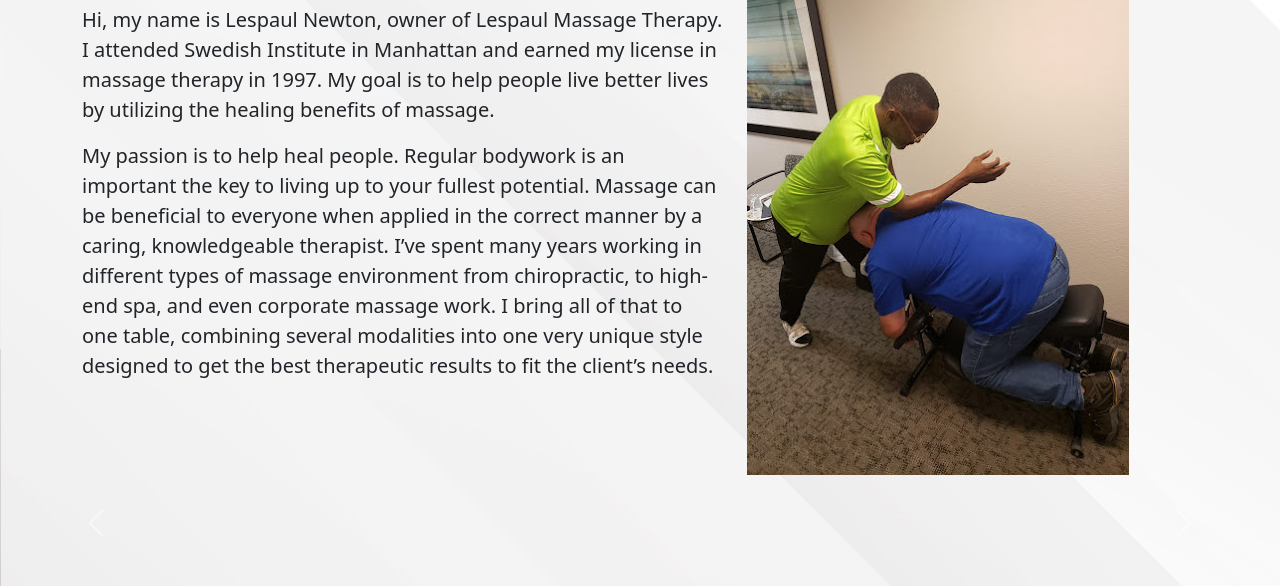
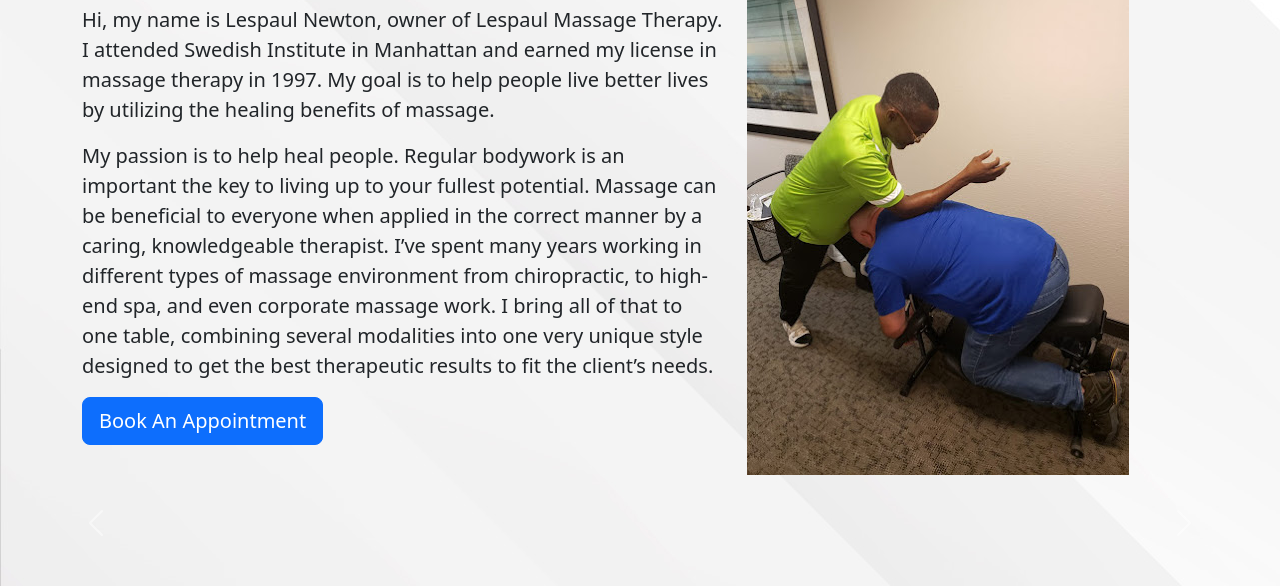
Before and after one commit to Shadvonic/my-masssage-app, a plain HTML site: page index.html in a window 1280 px wide. Shown: the part 1038-1624 px from the top of the page. Drawn offline with Linux system fonts and the light colour scheme; no server answers.

Commit message:
added button to about me section

```diff
--- a/index.html
+++ b/index.html
@@ -124,6 +124,7 @@
                     <h2 class="featurette-heading fw-normal lh-1">ABOUT LES</h2>
                     <p class="lead">Hi, my name is Lespaul Newton, owner of Lespaul Massage Therapy. I attended Swedish Institute in Manhattan and earned my license in massage therapy in 1997. My goal is to help people live better lives by utilizing the healing benefits of massage.</p>
                     <p class="lead">My passion is to help heal people. Regular bodywork is an important the key to living up to your fullest potential. Massage can be beneficial to everyone when applied in the correct manner by a caring, knowledgeable therapist. I’ve spent many years working in different types of massage environment from chiropractic, to high-end spa, and even corporate massage work. I bring all of that to one table, combining several modalities into one very unique style designed to get the best therapeutic results to fit the client’s needs.</p>
+                    <button class="btn btn-primary btn-lg" type="button">Book An Appointment</button>
                 </div>
                 <div class="col-md-5">
                     <img src="./images/les-massage.png" alt="Les Massage" class="img-fluid">
```
